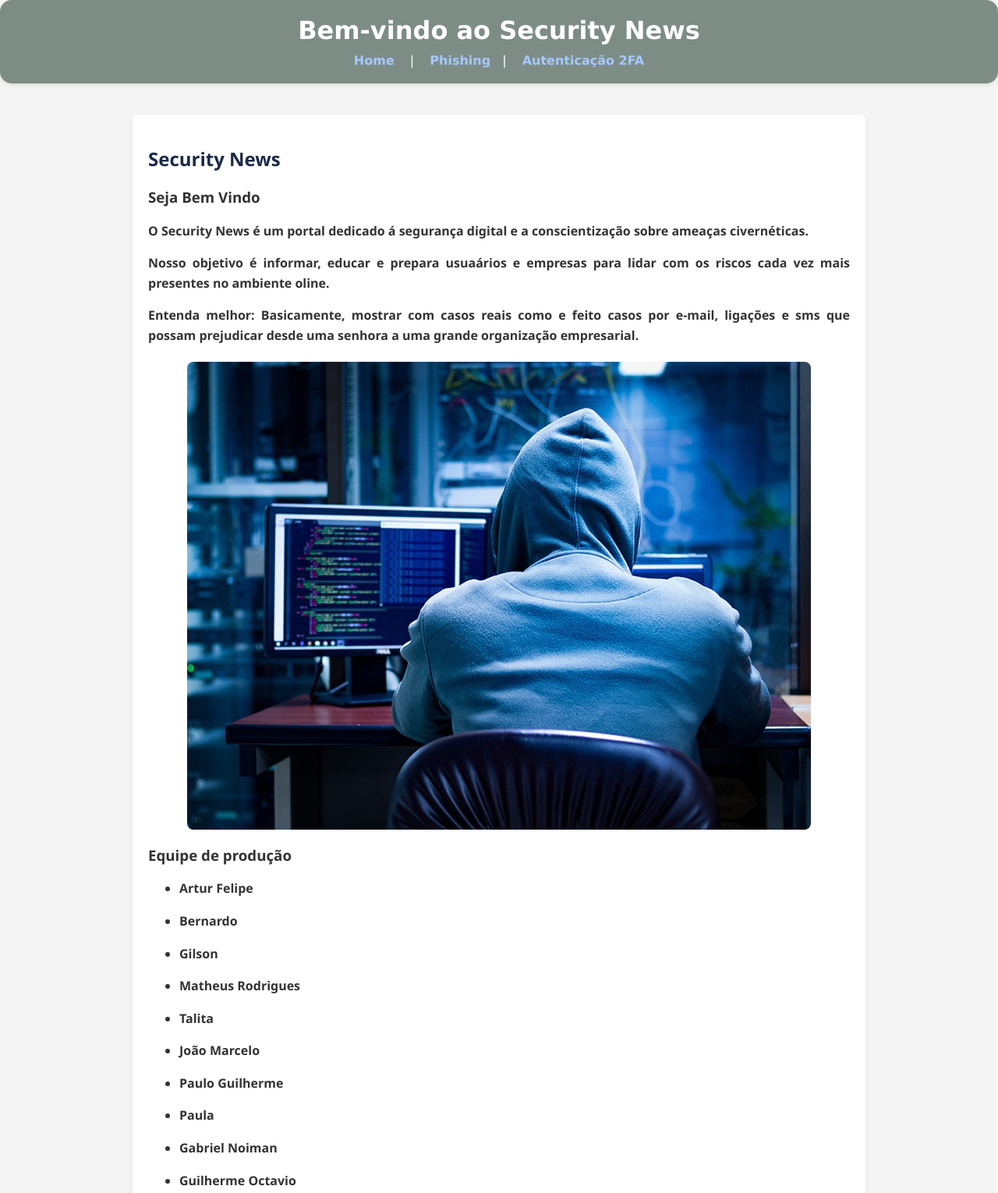
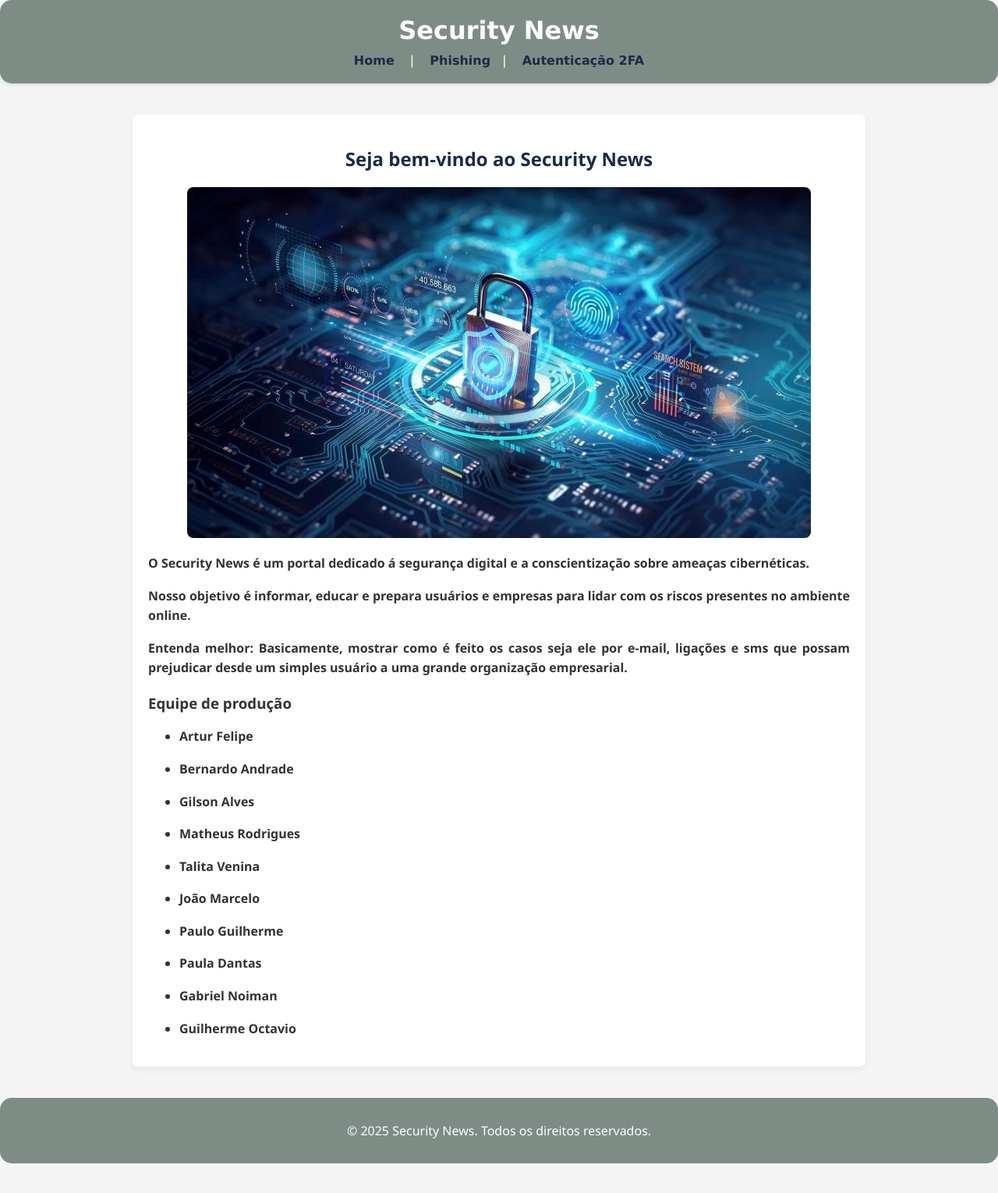
Before and after one commit to P4UL4V3RS0/securityNews, a plain HTML site: page index.html in a window 1280 px wide. Shown: the top 1530 px of the page at 78% size. After the commit the page ends 1492 px from the top, so only its background shows below. Drawn offline with Linux system fonts and the light colour scheme.

Commit message:
Alteração na página principal

```diff
--- a/index.html
+++ b/index.html
@@ -8,7 +8,7 @@
 </head>
 <body>
     <header>
-        <h1>Bem-vindo ao Security News</h1>
+        <h1>Security News</h1>
         <nav>
             <a href="index.html">Home</a> |
             <a href="phishing.html">Phishing</a>|
@@ -17,26 +17,27 @@
     </header>
     <main>
         <section>
-            <h2>Security News</h2>
-            <h3>Seja Bem Vindo</h3>
-            <p> O Security News é um portal dedicado á segurança digital e a conscientização sobre ameaças civernéticas. </p>
-            <p>Nosso objetivo é informar, educar e prepara usuaários e empresas para lidar com os riscos cada vez mais presentes no ambiente oline.</p>
-            <p><strong>Entenda melhor: </strong>Basicamente, mostrar com casos reais como e feito casos por e-mail, ligações e sms que possam prejudicar desde uma senhora a uma grande organização empresarial.</p>
-            <img src="./assets/How-to-become-an-ethical-hacker.jpg" alt="">
+
+            <h2 class="tituloPrincipal">Seja bem-vindo ao Security News</h2>
+            <img class="banner" src="./assets/banner.jpg" alt="">
+
+            <p> O Security News é um portal dedicado á segurança digital e a conscientização sobre ameaças cibernéticas. </p>
+            <p>Nosso objetivo é informar, educar e prepara usuários e empresas para lidar com os riscos presentes no ambiente online.</p>
+            <p><strong>Entenda melhor: </strong>Basicamente, mostrar como é feito os casos seja ele por e-mail, ligações e sms que possam prejudicar desde um simples usuário a uma grande organização empresarial.</p>
+
             <h3>Equipe de produção</h3>
                 <ul>
                     <li>Artur Felipe</li>
-                    <li>Bernardo</li>
-                    <li>Gilson</li>
+                    <li>Bernardo Andrade</li>
+                    <li>Gilson Alves</li>
                     <li>Matheus Rodrigues</li>
-                    <li>Talita</li>
+                    <li>Talita Venina</li>
                     <li>João Marcelo</li>
                     <li>Paulo Guilherme</li>
-                    <li>Paula</li>
+                    <li>Paula Dantas</li>
                     <li>Gabriel Noiman</li>
                     <li>Guilherme Octavio</li>
                 </ul>
-            <img src="./assets/vunerabilida.jpg" alt="">
         </section>
     </main>
     <footer>
--- a/style.css
+++ b/style.css
@@ -30,7 +30,7 @@ nav {
 }
 
 nav a {
-  color: #a6c8ff;
+  color: #1c2a48;
   text-decoration: none;
   margin: 0 15px;
   font-weight: bold;
@@ -39,6 +39,17 @@ nav a {
 nav a:hover {
   text-decoration: underline;
 }
+.banner {
+  width: 800;
+  height: 200;
+}
+
+.tituloPrincipal{
+  align-items: center;
+  text-align: center;
+  justify-content: center;
+}
+
 .tituloDoVerdadeiroOuFalso{
   display: flex;
   align-items: center;
```
Also changed, not shown: assets/How-to-become-an-ethical-hacker-2.jpg (added), assets/banner.jpg (added).
